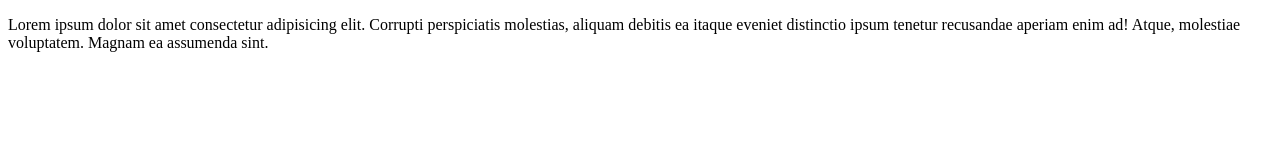
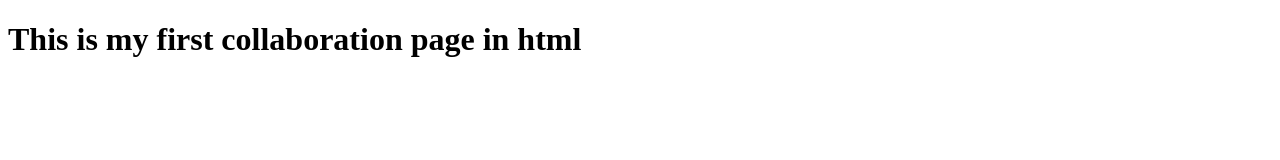
Before and after one commit to Abdibasit-001/GitHub-Project-Collaboaration, a plain HTML site: page index.html in a window 1280 px wide. Drawn offline with Linux system fonts and the light colour scheme.

Commit message:
Update login page

```diff
--- a/index.html
+++ b/index.html
@@ -3,9 +3,10 @@
 <head>
     <meta charset="UTF-8">
     <meta name="viewport" content="width=device-width, initial-scale=1.0">
-    <title>Document</title>
+    <title>Login page</title>
 </head>
 <body>
-    <p>Lorem ipsum dolor sit amet consectetur adipisicing elit. Corrupti perspiciatis molestias, aliquam debitis ea itaque eveniet distinctio ipsum tenetur recusandae aperiam enim ad! Atque, molestiae voluptatem. Magnam ea assumenda sint.</p>
+
+<h1>This is my first collaboration page in html</h1>
 </body>
 </html>
```
